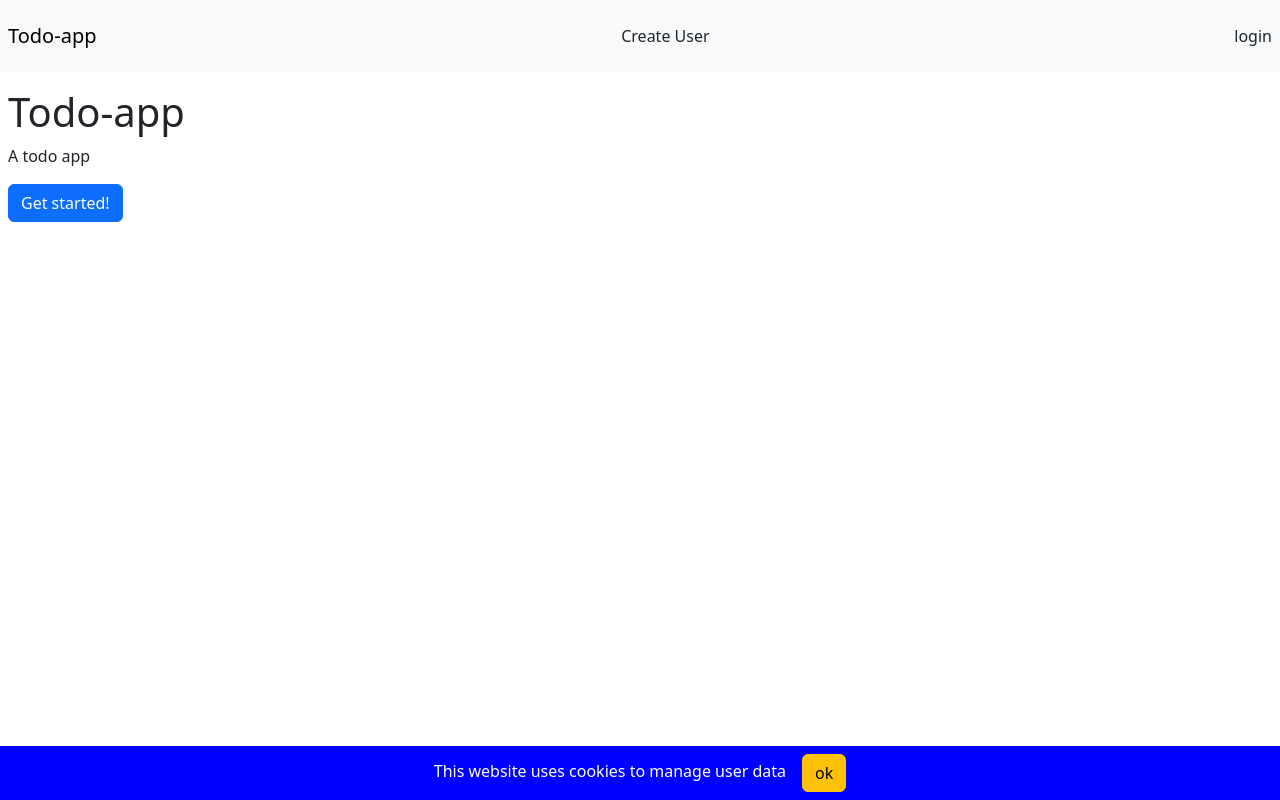
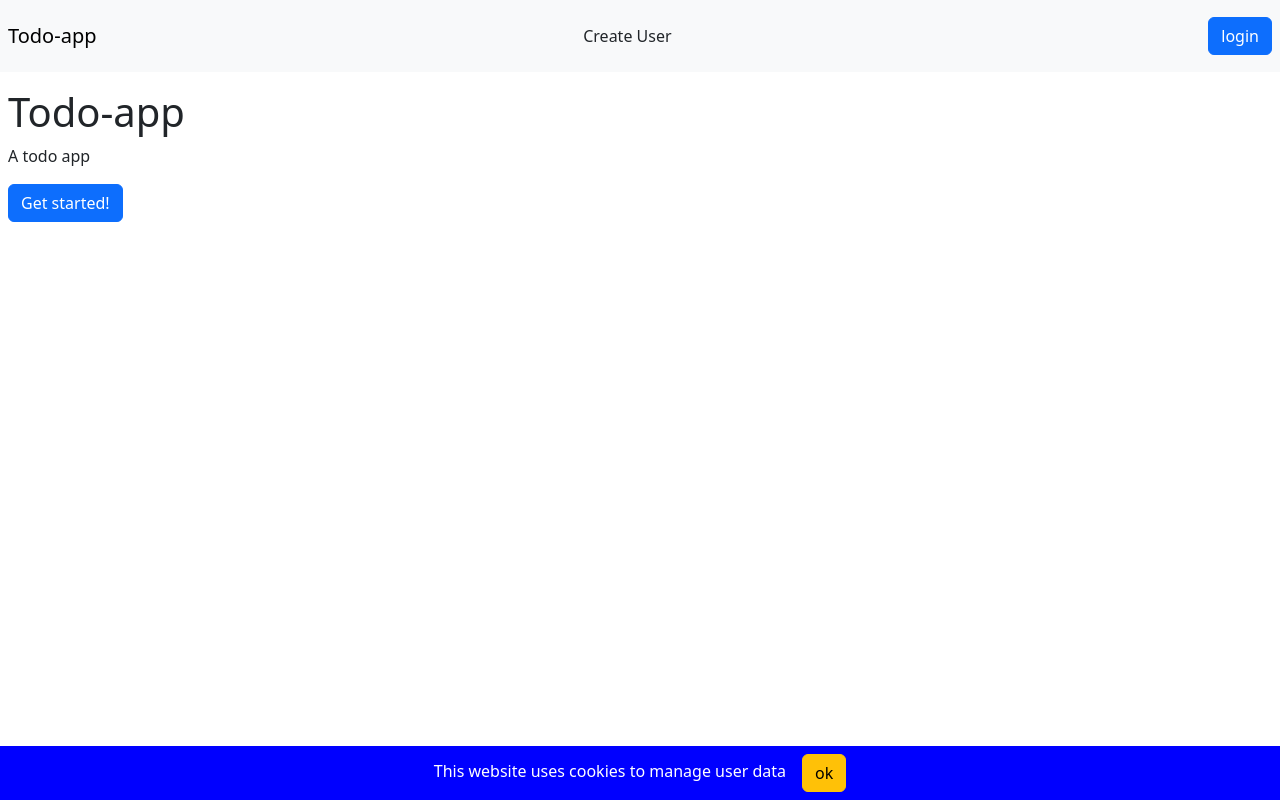
Before and after one commit to Bosco0808-alt/todo-project-deploy, a Next.js app: page / in a window 1280 px wide. Built offline with nearby package versions, Linux system fonts and the light colour scheme; no server answers.

Commit message:
added username label in case user forgot

```diff
--- a/app/login/page.tsx
+++ b/app/login/page.tsx
@@ -5,7 +5,6 @@ import { useEffect, useState } from "react";
 import cookie from "js-cookie";
 import Swal from "sweetalert2";
 import withReactContent from "sweetalert2-react-content";
-import React from "react";
 
 const Login = () => {
   const [disabled, setDisabled] = useState(false);
--- a/app/todo/page.tsx
+++ b/app/todo/page.tsx
@@ -4,7 +4,6 @@ import { useEffect, useState } from "react";
 import cookie from "js-cookie";
 import Swal from "sweetalert2";
 import withReactContent from "sweetalert2-react-content";
-import React from "react";
 
 const Todo = () => {
   const router = useRouter();
--- a/components/Navbar.tsx
+++ b/components/Navbar.tsx
@@ -5,8 +5,6 @@ import { useRouter } from "next/navigation";
 import { FC } from "react";
 import Swal from "sweetalert2";
 import withReactContent from "sweetalert2-react-content";
-import React from "react";
-import styles from "@/components/Navbar.module.css";
 interface NavbarProps {
   loginStatus: boolean;
 }
@@ -22,6 +20,10 @@ const Navbar: FC<NavbarProps> = ({ loginStatus }: NavbarProps) => {
       <Link href={"/createuser"} className="nav-item nav-link m-2">
         Create User
       </Link>
+      <div className="nav-item nav-link m-2">
+        <span style={{ paddingRight: 50, pointerEvents: "none" }}>
+          {cookie.get("username") ? cookie.get("username") : ""}
+        </span>
         <button
           onClick={async () => {
             if (cookie.get("username") || cookie.get("password")) {
@@ -42,10 +44,11 @@ const Navbar: FC<NavbarProps> = ({ loginStatus }: NavbarProps) => {
               router.push("/login");
             }
           }}
-        className="nav-item nav-link m-2"
+          className="btn btn-primary"
         >
-        {loginStatus ? "logout" : "login"}
+          <span>{loginStatus ? "logout" : "login"}</span>
         </button>
+      </div>
     </nav>
   );
 };
```
Also changed, not shown: components/Dropdown.tsx (added, +19 -0 lines). Lines whose indentation alone changed are shown as unchanged.
